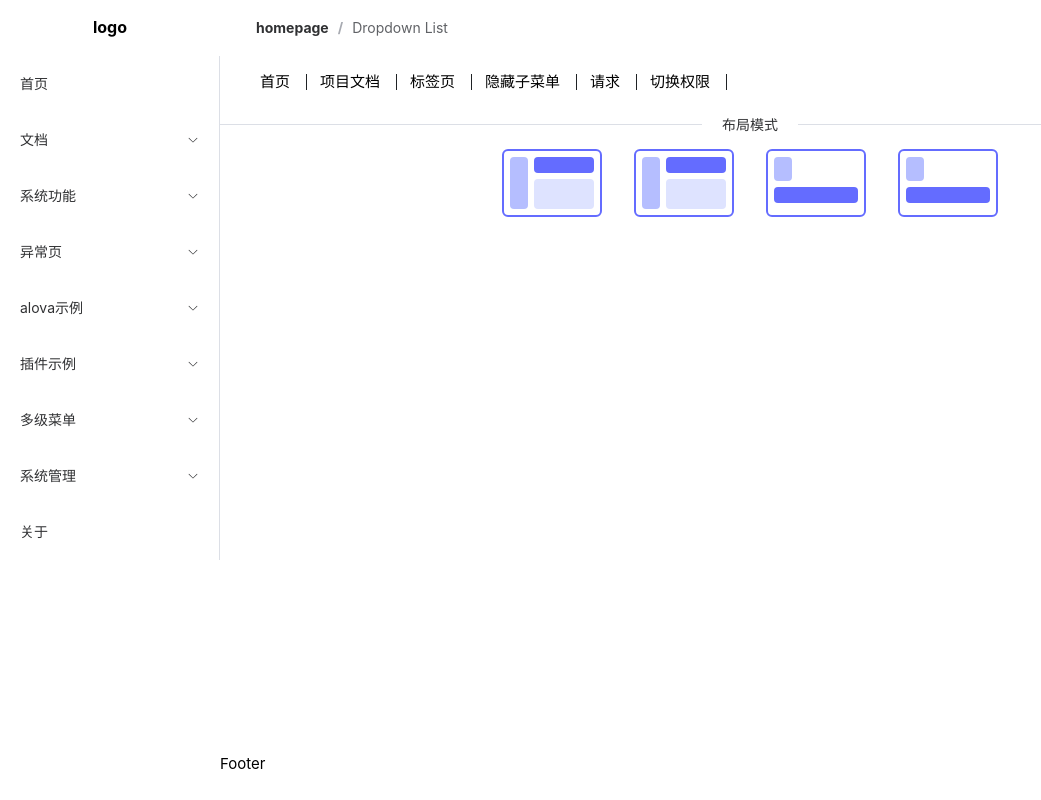
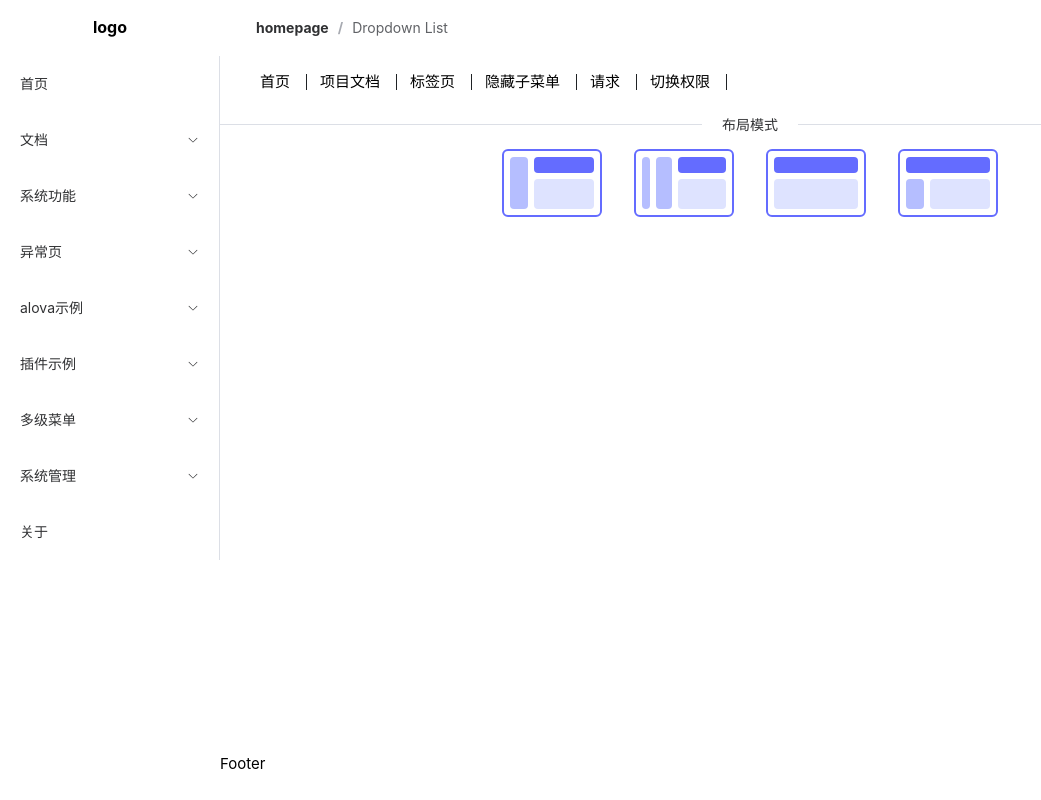
Before and after one commit to cigarette-strawberry/menu, a Vue app: page / in a window 1280 px wide. Shown: the whole page, without its empty margins (0-1041 px from the left). Built offline with nearby package versions, Linux system fonts and the light colour scheme.

Commit message:
style:布局模式展示图形

```diff
--- a/components.d.ts
+++ b/components.d.ts
@@ -8,23 +8,16 @@ export {}
 /* prettier-ignore */
 declare module 'vue' {
   export interface GlobalComponents {
-    ElAside: typeof import('element-plus/es')['ElAside']
     ElBreadcrumb: typeof import('element-plus/es')['ElBreadcrumb']
     ElBreadcrumbItem: typeof import('element-plus/es')['ElBreadcrumbItem']
-    ElContainer: typeof import('element-plus/es')['ElContainer']
     ElDivider: typeof import('element-plus/es')['ElDivider']
     ElDropdown: typeof import('element-plus/es')['ElDropdown']
     ElDropdownItem: typeof import('element-plus/es')['ElDropdownItem']
     ElDropdownMenu: typeof import('element-plus/es')['ElDropdownMenu']
-    ElHeader: typeof import('element-plus/es')['ElHeader']
     ElIcon: typeof import('element-plus/es')['ElIcon']
-    ElMain: typeof import('element-plus/es')['ElMain']
     ElMenu: typeof import('element-plus/es')['ElMenu']
     ElMenuItem: typeof import('element-plus/es')['ElMenuItem']
-    ElMenuItemGroup: typeof import('element-plus/es')['ElMenuItemGroup']
     ElSubMenu: typeof import('element-plus/es')['ElSubMenu']
-    ElTabPane: typeof import('element-plus/es')['ElTabPane']
-    ElTabs: typeof import('element-plus/es')['ElTabs']
     ElTooltip: typeof import('element-plus/es')['ElTooltip']
     RouterLink: typeof import('vue-router')['RouterLink']
     RouterView: typeof import('vue-router')['RouterView']
--- a/src/layout/modules/Content.vue
+++ b/src/layout/modules/Content.vue
@@ -49,6 +49,13 @@ const layoutConfig: LayoutConfig = {
     mainClass: 'w-2/3 h-3/4'
   }
 };
+
+const themeLayoutModeRecord = {
+  vertical: '左侧菜单布局',
+  'vertical-mix': '左侧菜单混合布局',
+  horizontal: '顶部菜单模式',
+  'horizontal-mix': '顶部菜单混合模式'
+};
 </script>
 
 <template>
@@ -63,16 +70,16 @@ const layoutConfig: LayoutConfig = {
         @click="handleChangeMode(key)">
         <ElTooltip :placement="item.placement">
           <template #content>
-            {{ key }}
+            {{ themeLayoutModeRecord[key] }}
           </template>
-          <div class="mode" :class="[key.includes('vertical') ? 'flex' : 'flex-col']">
+          <div v-if="key === 'vertical'" class="mode" :class="[key.includes('vertical') ? 'flex' : 'flex-col']">
             <div class="layout-sider h-full w-18px"></div>
             <div class="vertical-wrapper">
               <div class="layout-header"></div>
               <div class="layout-main"></div>
             </div>
           </div>
-          <div class="mode" :class="[key.includes('vertical') ? 'flex' : 'flex-col']">
+          <div v-if="key === 'vertical-mix'" class="mode" :class="[key.includes('vertical') ? 'flex' : 'flex-col']">
             <div class="layout-sider h-full w-8px"></div>
             <div class="layout-sider h-full w-16px"></div>
             <div class="vertical-wrapper">
@@ -80,13 +87,13 @@ const layoutConfig: LayoutConfig = {
               <div class="layout-main"></div>
             </div>
           </div>
-          <div class="mode" :class="[key.includes('vertical') ? 'flex' : 'flex-col']">
+          <div v-if="key === 'horizontal'" class="mode" :class="[key.includes('vertical') ? 'flex' : 'flex-col']">
             <div class="layout-header"></div>
             <div class="horizontal-wrapper">
               <div class="layout-main"></div>
             </div>
           </div>
-          <div class="mode" :class="[key.includes('vertical') ? 'flex' : 'flex-col']">
+          <div v-if="key === 'horizontal-mix'" class="mode" :class="[key.includes('vertical') ? 'flex' : 'flex-col']">
             <div class="layout-header"></div>
             <div class="horizontal-wrapper">
               <div class="layout-sider w-18px"></div>
```
